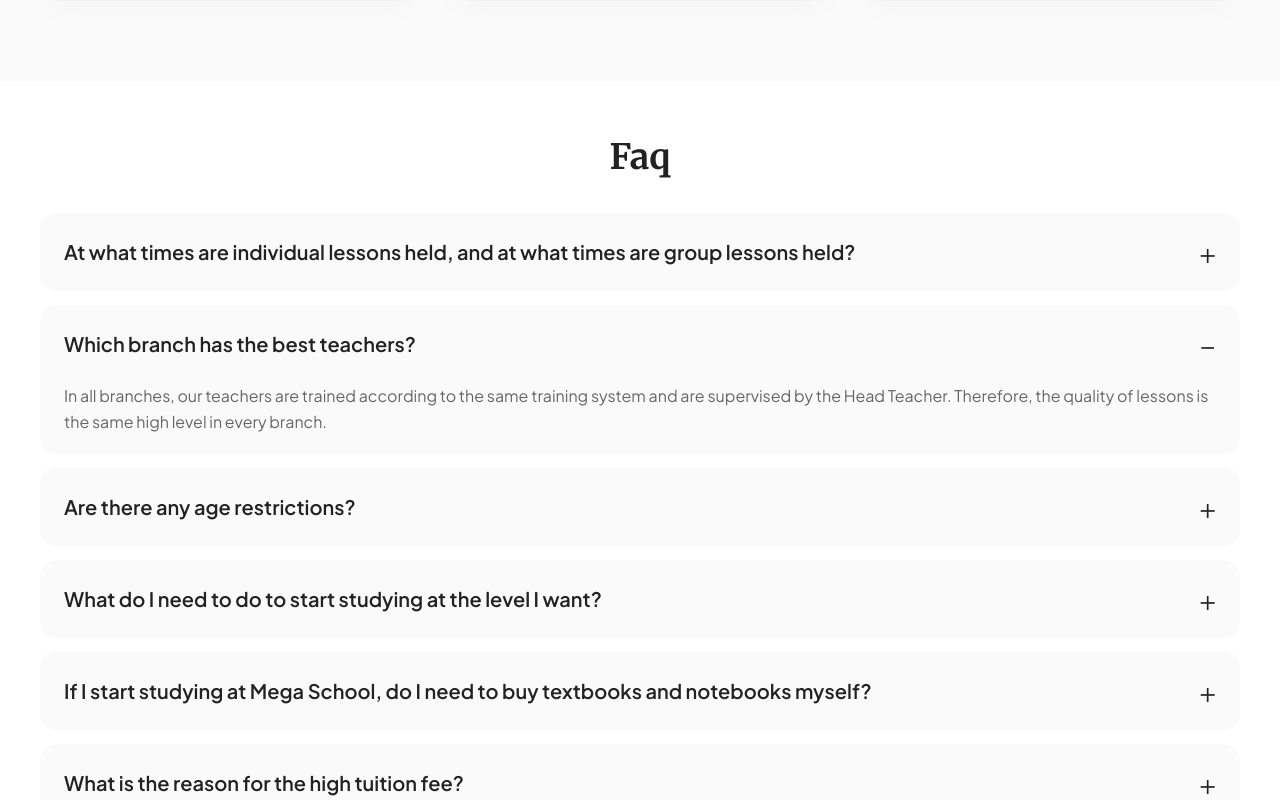
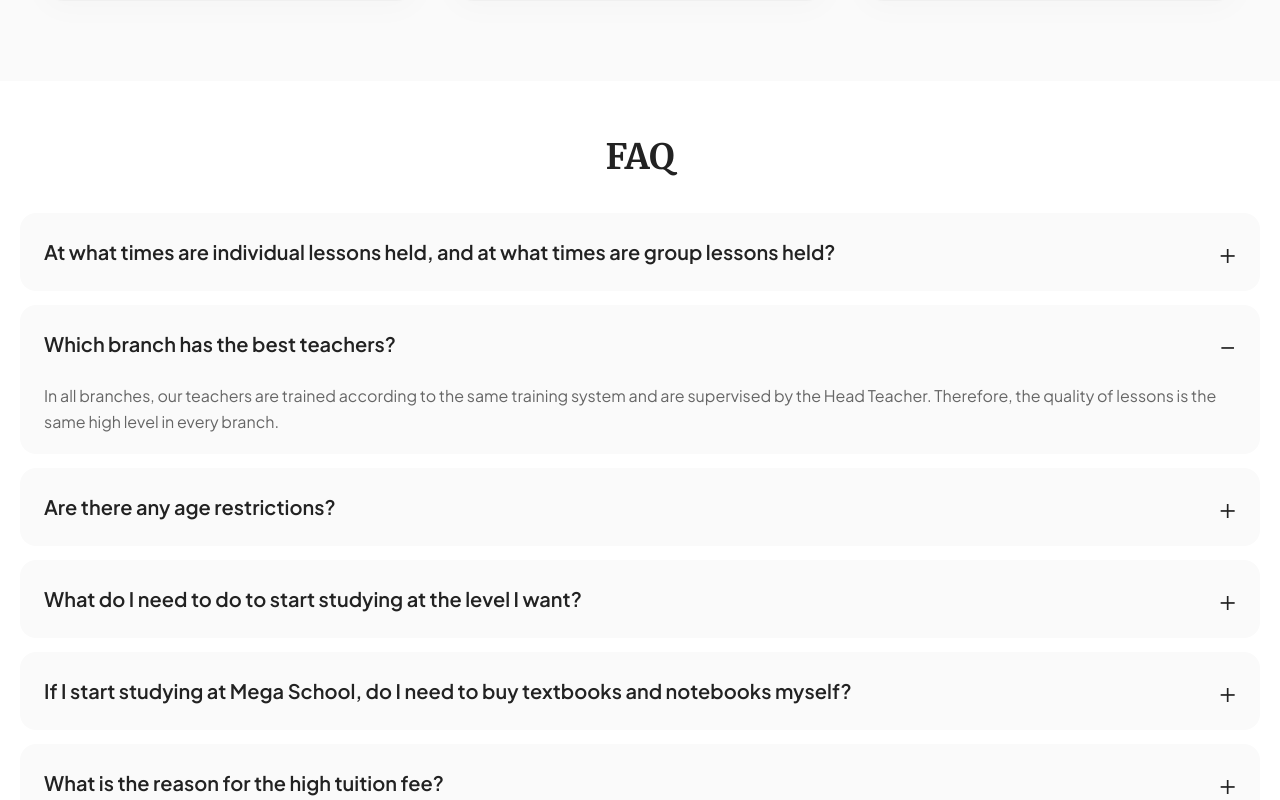
Before and after one commit to usershokhrukh/mega-school, a Next.js app: page / in a window 1280 px wide. Shown: the part 4560-5360 px from the top of the page. Built offline with nearby package versions, Linux system fonts and the light colour scheme.

Commit message:
features/faq max-width 1400px

```diff
--- a/src/components/faq/Faq.jsx
+++ b/src/components/faq/Faq.jsx
@@ -56,7 +56,7 @@ const Faq = () => {
   return (
     <div className="faq">
       <div className="faq__box">
-        <h1 className="faq__h1">Faq</h1>
+        <h1 className="faq__h1">FAQ</h1>
 
         {faqData.map((item, index) => (
           <div
--- a/src/components/faq/faq.modules.scss
+++ b/src/components/faq/faq.modules.scss
@@ -6,7 +6,7 @@
   background: #fff;
 
   &__box {
-    max-width: 1200px;
+    max-width: 1400px;
     margin: 0 auto;
   }
 
```
